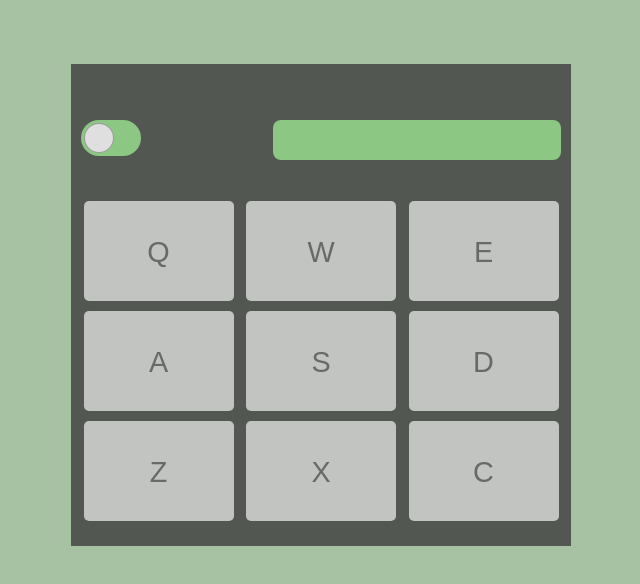
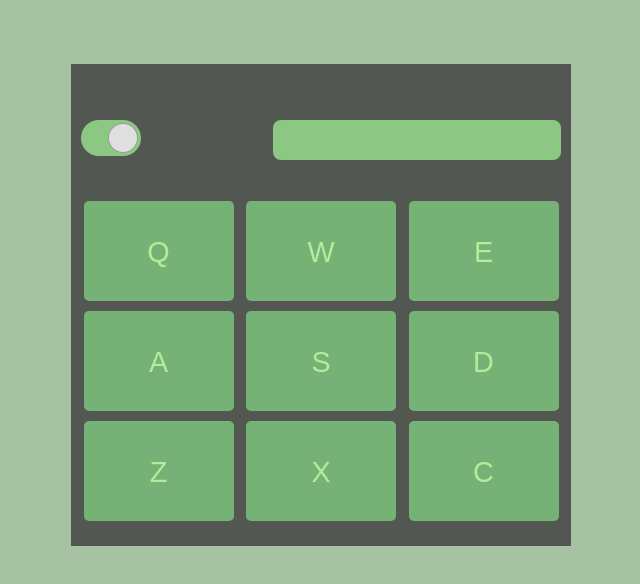
Before and after one commit to thierved/drum_machine, a React (Create React App) app: page / in a window 1280 px wide. Shown: the top 584 px of the page, without its empty margins (319-959 px from the left). Built offline with nearby package versions, Linux system fonts and the light colour scheme.

Commit message:
Finished styling the app

```diff
--- a/public/index.html
+++ b/public/index.html
@@ -37,6 +37,6 @@
       To begin the development, run `npm start` or `yarn start`.
       To create a production bundle, use `npm run build` or `yarn build`.
     -->
-    <script src="https://gitcdn.link/repo/freeCodeCamp/testable-projects-fcc/master/build/bundle.js"></script>
+    <!-- <script src="https://gitcdn.link/repo/freeCodeCamp/testable-projects-fcc/master/build/bundle.js"></script> -->
   </body>
 </html>
--- a/public/style.css
+++ b/public/style.css
@@ -31,6 +31,14 @@ body {
     border-radius: 48rem;
 }
 
+.isOn {
+    background: #9ee994c4;
+}
+
+.isOff {
+    background: #eb7171c4;
+}
+
 #powerButton div span {
     display: block;
     width: 30px;
@@ -38,6 +46,14 @@ body {
     background: #dedfde;
     border-radius: 100%;
     border: 1.5px solid #868686c2;
+}
+
+.on {
+    margin-left: 24px;
+}
+
+.off, .on, .isOff, .isOn {
+    transition: all ease-in-out 0.35s;
 }
 
 #display {
@@ -54,9 +70,6 @@ body {
     color: #455248;
 }
 
-#powerButton div , #display {
-    background: #9ee994c4;
-}
 
 #pads {
     display: flex;
@@ -70,16 +83,16 @@ body {
     height: 100px;
     margin: 5px 0;
     padding: 35px 0;
-    background: #c2c4c2;
+    background: #76b176;
     text-align: center;
     font-family: sans-serif;
     font-size: 1.8rem;
-    color: #696969;
+    color: #b1ee99;
     border-radius: 5px;
 }
 
 .drum-pad:hover {
-    background: #ededed;
+    background: #a9df7d;
     transition: all ease-in-out 0.25s;
     cursor: pointer;
 }
--- a/src/components/App.js
+++ b/src/components/App.js
@@ -6,30 +6,38 @@ class App extends Component {
   constructor(props) {
     super(props);
     this.state = {
-      tuneName: ''
+      tuneName: '',
+      isOn: true
     }
 
     this.setTuneName = this.setTuneName.bind(this);
+    this.switchIt = this.switchIt.bind(this);
   }
 
   setTuneName(value) {
     this.setState({tuneName: value});
   }
 
+  switchIt() {
+    this.setState({isOn : !this.state.isOn});
+    console.log(this.state.isOn);
+
+  }
+
   render() {
     return (
       <div id="drum-machine">
-        <Controlls display={this.state.tuneName ? this.state.tuneName: ''} />
+        <Controlls display={this.state.tuneName} switchIt={this.switchIt} isOn={this.state.isOn} />
         <div id='pads'>
-            <DrumPad text='Q' src='https://s3.amazonaws.com/freecodecamp/drums/Heater-1.mp3' name='Heater 1' tune={this.setTuneName}/>
-            <DrumPad text='W' src='https://s3.amazonaws.com/freecodecamp/drums/Dsc_Oh.mp3' name='Dsc Oh' tune={this.setTuneName}/>
-            <DrumPad text='E' src='https://s3.amazonaws.com/freecodecamp/drums/Kick_n_Hat.mp3' name='Kick n Hat' tune={this.setTuneName}/>
-            <DrumPad text='A' src='https://s3.amazonaws.com/freecodecamp/drums/RP4_KICK_1.mp3' name='RP4 KICK 1' tune={this.setTuneName}/>
-            <DrumPad text='S' src='https://s3.amazonaws.com/freecodecamp/drums/Cev_H2.mp3' name='Cev H2' tune={this.setTuneName}/>
-            <DrumPad text='D' src='https://s3.amazonaws.com/freecodecamp/drums/Chord_1.mp3' name='Chord 1' tune={this.setTuneName}/>
-            <DrumPad text='Z' src='https://s3.amazonaws.com/freecodecamp/drums/Give_us_a_light.mp3' name='Give us a light' tune={this.setTuneName}/>
-            <DrumPad text='X' src='https://s3.amazonaws.com/freecodecamp/drums/Dry_Ohh.mp3' name='Dry Ohh' tune={this.setTuneName}/>
-            <DrumPad text='C' src='https://s3.amazonaws.com/freecodecamp/drums/Bld_H1.mp3' name='Bld H1' tune={this.setTuneName}/>
+            <DrumPad text='Q' src='https://s3.amazonaws.com/freecodecamp/drums/Heater-1.mp3' name='Heater 1' tune={this.setTuneName} isOn={this.state.isOn}/>
+            <DrumPad text='W' src='https://s3.amazonaws.com/freecodecamp/drums/Dsc_Oh.mp3' name='Dsc Oh' tune={this.setTuneName} isOn={this.state.isOn}/>
+            <DrumPad text='E' src='https://s3.amazonaws.com/freecodecamp/drums/Kick_n_Hat.mp3' name='Kick n Hat' tune={this.setTuneName} isOn={this.state.isOn}/>
+            <DrumPad text='A' src='https://s3.amazonaws.com/freecodecamp/drums/RP4_KICK_1.mp3' name='RP4 KICK 1' tune={this.setTuneName} isOn={this.state.isOn}/>
+            <DrumPad text='S' src='https://s3.amazonaws.com/freecodecamp/drums/Cev_H2.mp3' name='Cev H2' tune={this.setTuneName} isOn={this.state.isOn}/>
+            <DrumPad text='D' src='https://s3.amazonaws.com/freecodecamp/drums/Chord_1.mp3' name='Chord 1' tune={this.setTuneName} isOn={this.state.isOn}/>
+            <DrumPad text='Z' src='https://s3.amazonaws.com/freecodecamp/drums/Give_us_a_light.mp3' name='Give us a light' tune={this.setTuneName} isOn={this.state.isOn}/>
+            <DrumPad text='X' src='https://s3.amazonaws.com/freecodecamp/drums/Dry_Ohh.mp3' name='Dry Ohh' tune={this.setTuneName} isOn={this.state.isOn}/>
+            <DrumPad text='C' src='https://s3.amazonaws.com/freecodecamp/drums/Bld_H1.mp3' name='Bld H1' tune={this.setTuneName} isOn={this.state.isOn}/>
         </div>
       </div>
     )
--- a/src/components/Controlls.js
+++ b/src/components/Controlls.js
@@ -1,10 +1,12 @@
 import React from 'react';
 
 const Controlls = (props) => {
+
+
     return (
         <div id="controller">
             <div id="powerButton">
-                <div><span></span></div>
+            <div className={props.isOn === true? 'isOn':'isOff'}><span onClick={props.switchIt} className={props.isOn === true? 'on':'off'}></span></div>
             </div>
             <div id='display'>
                 <h4>{props.display.toUpperCase()}</h4>
--- a/src/components/DrumPad.js
+++ b/src/components/DrumPad.js
@@ -3,15 +3,16 @@ import React from 'react';
 
 
 const DrumPad = (props) => {
-
     const playSound = (name) => {
-        props.tune(name);
-        const audio = document.getElementById(props.text);
-        audio.play();
+        if (props.isOn === true) {
+            props.tune(name);
+            const audio = document.getElementById(props.text);
+            audio.play();
+        }
     }
 
     return (
-    <div className='drum-pad' id={props.name} onClick={() => playSound(props.name)}>
+    <div className='drum-pad' id={props.name} onClick={() => playSound(props.name)} tabIndex='0'>
         {props.text}
         <audio src={props.src} className='clip' id={props.text} type='audio/mp3'/>
     </div>
```
